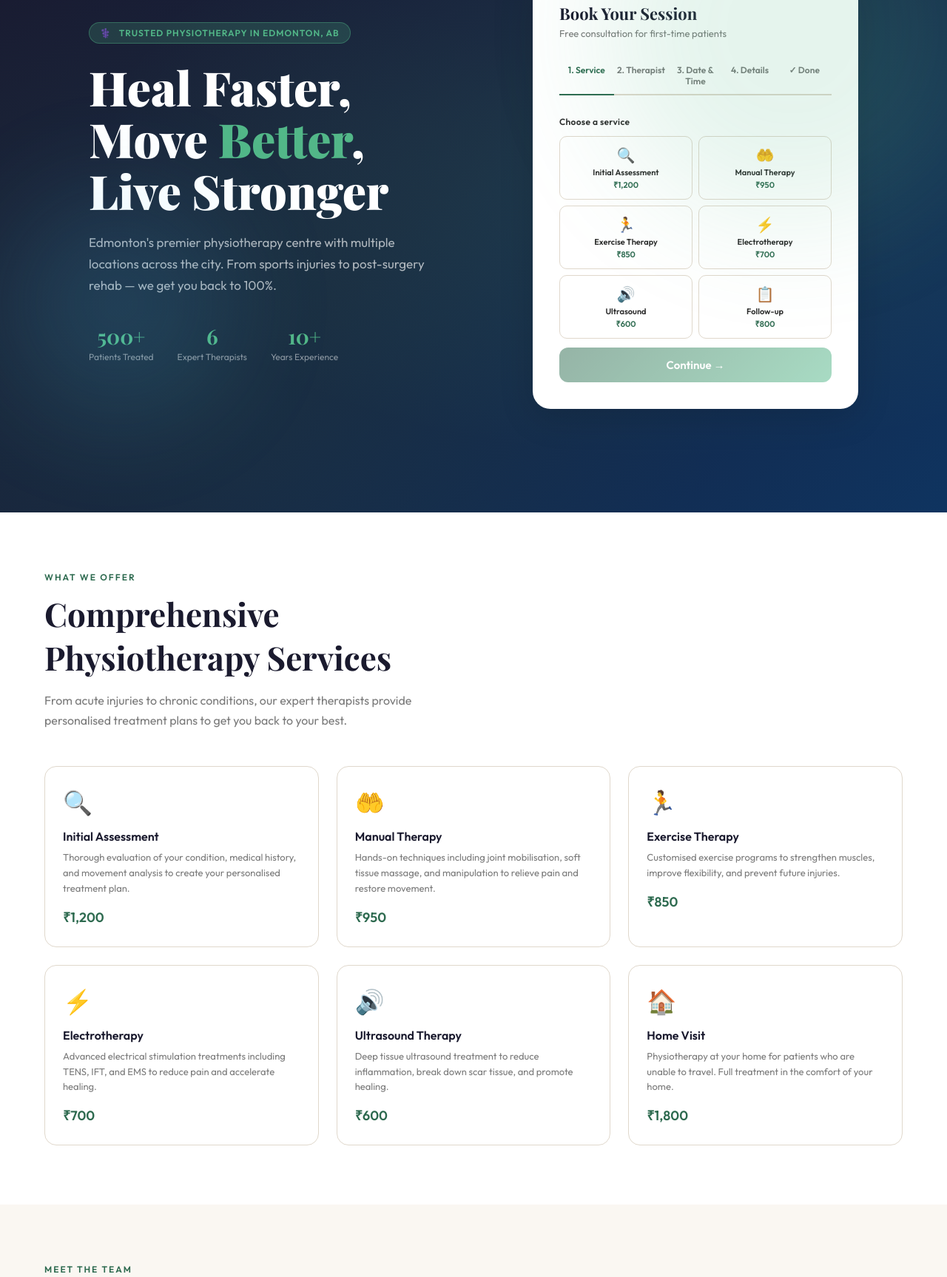
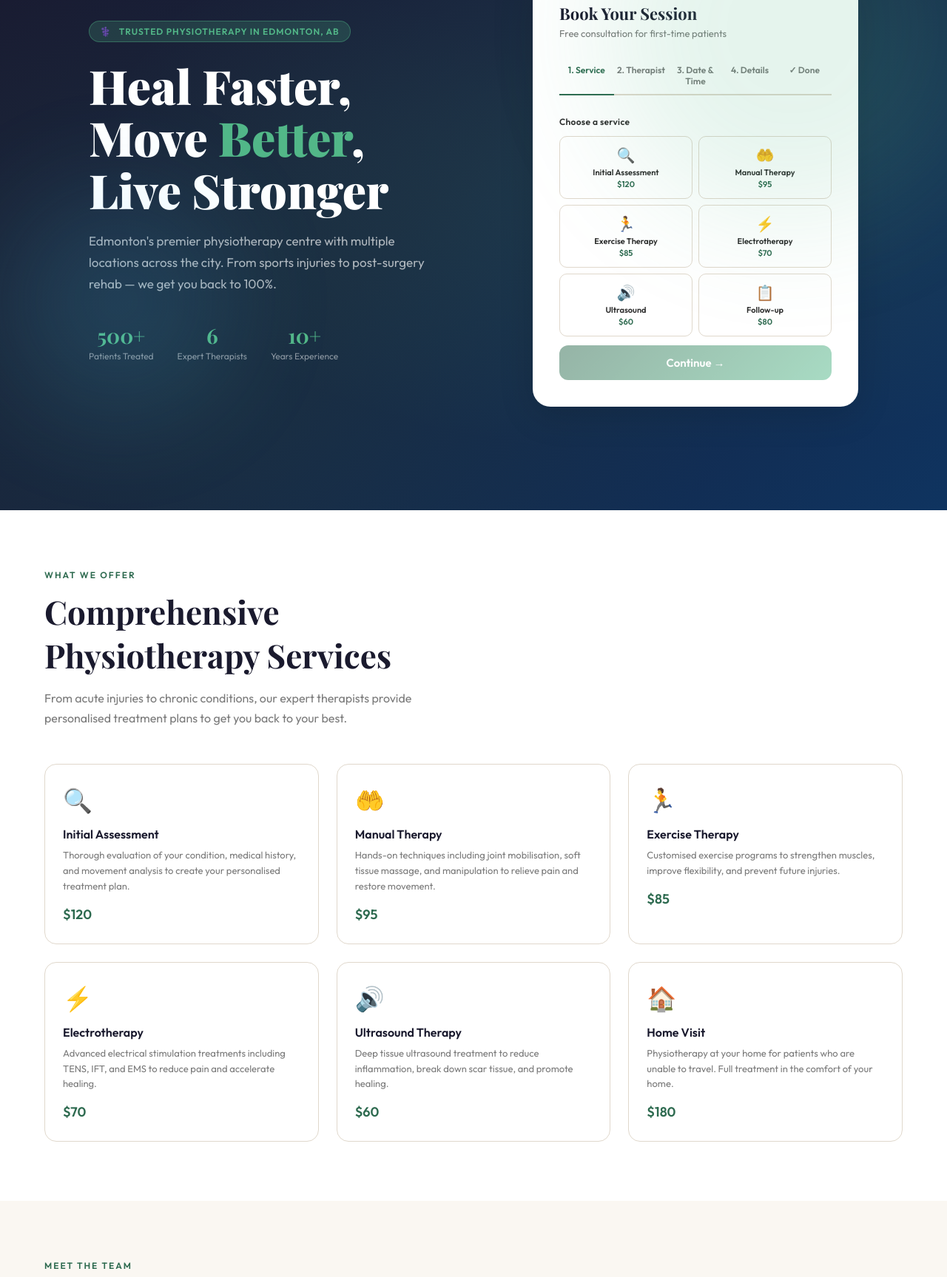
Before and after one commit to fitnestbuzz1/physio-booking, a plain HTML site: page index.html in a window 1280 px wide. Shown: the part 263-1990 px from the top of the page at 74% size. Drawn offline with nearby package versions, Linux system fonts and the light colour scheme.

Commit message:
Update index.html

```diff
--- a/index.html
+++ b/index.html
@@ -645,35 +645,35 @@
       <div class="form-step active" id="step-1">
         <label style="margin-bottom:12px">Choose a service</label>
         <div class="service-grid" id="service-grid">
-          <div class="service-option" data-service="Initial Assessment" data-price="1200" onclick="selectService(this)">
+          <div class="service-option" data-service="Initial Assessment" data-price="120" onclick="selectService(this)">
             <div class="svc-icon">🔍</div>
             <div class="svc-name">Initial Assessment</div>
-            <div class="svc-price">₹1,200</div>
+            <div class="svc-price">$120</div>
           </div>
-          <div class="service-option" data-service="Manual Therapy" data-price="950" onclick="selectService(this)">
+          <div class="service-option" data-service="Manual Therapy" data-price="95" onclick="selectService(this)">
             <div class="svc-icon">🤲</div>
             <div class="svc-name">Manual Therapy</div>
-            <div class="svc-price">₹950</div>
+            <div class="svc-price">$95</div>
           </div>
-          <div class="service-option" data-service="Exercise Therapy" data-price="850" onclick="selectService(this)">
+          <div class="service-option" data-service="Exercise Therapy" data-price="85" onclick="selectService(this)">
             <div class="svc-icon">🏃</div>
             <div class="svc-name">Exercise Therapy</div>
-            <div class="svc-price">₹850</div>
+            <div class="svc-price">$85</div>
           </div>
-          <div class="service-option" data-service="Electrotherapy" data-price="700" onclick="selectService(this)">
+          <div class="service-option" data-service="Electrotherapy" data-price="70" onclick="selectService(this)">
             <div class="svc-icon">⚡</div>
             <div class="svc-name">Electrotherapy</div>
-            <div class="svc-price">₹700</div>
+            <div class="svc-price">$70</div>
           </div>
-          <div class="service-option" data-service="Ultrasound Therapy" data-price="600" onclick="selectService(this)">
+          <div class="service-option" data-service="Ultrasound Therapy" data-price="60" onclick="selectService(this)">
             <div class="svc-icon">🔊</div>
             <div class="svc-name">Ultrasound</div>
-            <div class="svc-price">₹600</div>
+            <div class="svc-price">$60</div>
           </div>
-          <div class="service-option" data-service="Follow-up Session" data-price="800" onclick="selectService(this)">
+          <div class="service-option" data-service="Follow-up Session" data-price="80" onclick="selectService(this)">
             <div class="svc-icon">📋</div>
             <div class="svc-name">Follow-up</div>
-            <div class="svc-price">₹800</div>
+            <div class="svc-price">$80</div>
           </div>
         </div>
         <button class="btn-next" id="btn-step1" onclick="goStep(2)" disabled>Continue →</button>
@@ -814,37 +814,37 @@
       <div class="svc-card-icon">🔍</div>
       <div class="svc-card-name">Initial Assessment</div>
       <div class="svc-card-desc">Thorough evaluation of your condition, medical history, and movement analysis to create your personalised treatment plan.</div>
-      <div class="svc-card-price">₹1,200</div>
+      <div class="svc-card-price">$120</div>
     </div>
     <div class="service-card">
       <div class="svc-card-icon">🤲</div>
       <div class="svc-card-name">Manual Therapy</div>
       <div class="svc-card-desc">Hands-on techniques including joint mobilisation, soft tissue massage, and manipulation to relieve pain and restore movement.</div>
-      <div class="svc-card-price">₹950</div>
+      <div class="svc-card-price">$95</div>
     </div>
     <div class="service-card">
       <div class="svc-card-icon">🏃</div>
       <div class="svc-card-name">Exercise Therapy</div>
       <div class="svc-card-desc">Customised exercise programs to strengthen muscles, improve flexibility, and prevent future injuries.</div>
-      <div class="svc-card-price">₹850</div>
+      <div class="svc-card-price">$85</div>
     </div>
     <div class="service-card">
       <div class="svc-card-icon">⚡</div>
       <div class="svc-card-name">Electrotherapy</div>
       <div class="svc-card-desc">Advanced electrical stimulation treatments including TENS, IFT, and EMS to reduce pain and accelerate healing.</div>
-      <div class="svc-card-price">₹700</div>
+      <div class="svc-card-price">$70</div>
     </div>
     <div class="service-card">
       <div class="svc-card-icon">🔊</div>
       <div class="svc-card-name">Ultrasound Therapy</div>
       <div class="svc-card-desc">Deep tissue ultrasound treatment to reduce inflammation, break down scar tissue, and promote healing.</div>
-      <div class="svc-card-price">₹600</div>
+      <div class="svc-card-price">$60</div>
     </div>
     <div class="service-card">
       <div class="svc-card-icon">🏠</div>
       <div class="svc-card-name">Home Visit</div>
       <div class="svc-card-desc">Physiotherapy at your home for patients who are unable to travel. Full treatment in the comfort of your home.</div>
-      <div class="svc-card-price">₹1,800</div>
+      <div class="svc-card-price">$180</div>
     </div>
   </div>
 </section>
```
